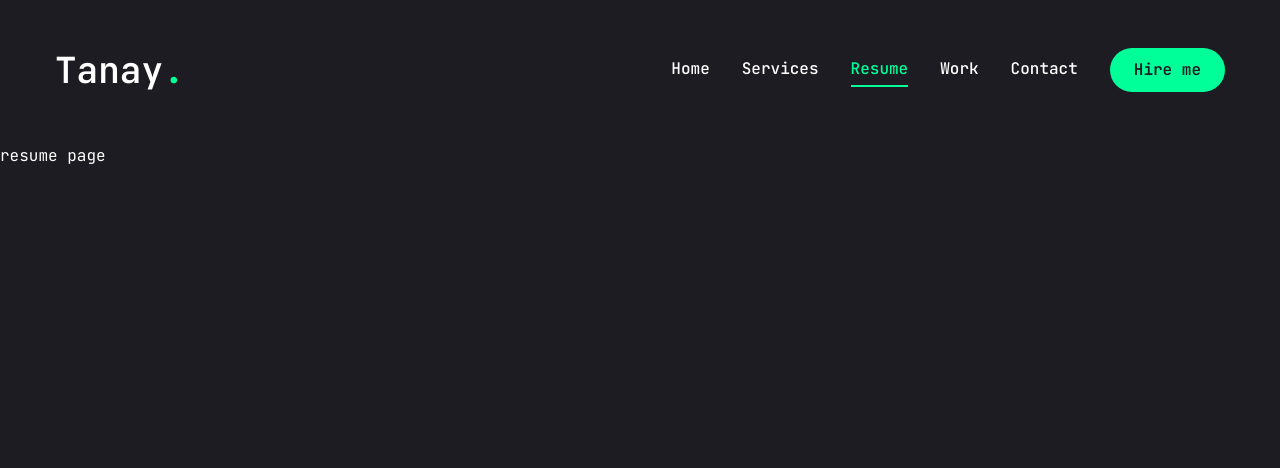
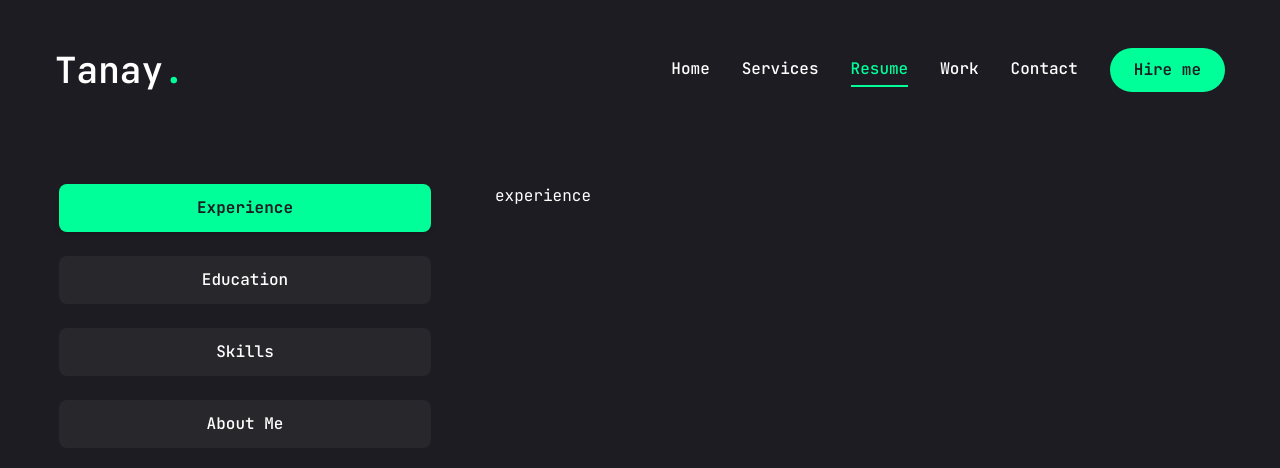
Before and after one commit to Tanaykumar01/portfolio, a Next.js app: page /resume in a window 1280 px wide. Shown: the top 468 px of the page. Built offline with nearby package versions, Linux system fonts and the light colour scheme.

Commit message:
learned and edit tabs section from redix ui

```diff
--- a/app/globals.css
+++ b/app/globals.css
@@ -8,7 +8,7 @@
   }
 
   .h1 {
-    @apply text-[40px] xl:text-[60px] leading-[1.1] font-semibold;
+    @apply text-[40px] xl:text-[52px] leading-[1.1] font-semibold;
   }
   .h2 {
     @apply text-[36px] xl:text-[38px] leading-[1.1] font-semibold;
--- a/app/page.jsx
+++ b/app/page.jsx
@@ -20,6 +20,7 @@ const Home = () => {
               I excel at crafting elegent digital experiences and I am
               proficient in various programing languages and technologies.
             </p>
+            {/* Motivated and detail-oriented B.Tech graduate in Electronics and Communication Engineering with strong technical skills in software development, web applications, and data structures. Seeking a challenging position to utilize my skills and contribute to innovative projects. */}
             {/* Button and Socials */}
             <div className="flex flex-col xl:flex-row items-center gap-8">
               <Button
--- a/app/resume/page.jsx
+++ b/app/resume/page.jsx
@@ -1,9 +1,187 @@
+"use client";
+
+import { Description } from "@radix-ui/react-dialog";
+import { icons } from "lucide-react";
+import {
+  FaHtml5,
+  FaCss3,
+  FaJs,
+  FaReact,
+  FaFigma,
+  FaNodeJs,
+} from "react-icons/fa";
+import {
+  SiMongodb,
+  SiRedux,
+  SiMaterialUi,
+  SiTailwindcss,
+  SiNextDotJs,
+} from "react-icons/si";
+
+const about = {
+  title: "About me",
+  description:
+    "Lorem ipsum dolor sit, amet consectetur adipisicing elit. Quaerat, provident ullam tenetur ea consequatur maiores!",
+  info: [
+    {
+      name: "Name",
+      icon: "Tanay Kumar",
+    },
+    {
+      name: "Phone",
+      icon: "+91 9931302202",
+    },
+    {
+      name: "Experience",
+      icon: "Freshers",
+    },
+    {
+      name: "Nationality",
+      icon: "Indian",
+    },
+    {
+      name: "Email",
+      icon: "tanayjhunjhunwala.official@gmail.com",
+    },
+    {
+      name: "FreeLancer",
+      icon: "Available",
+    },
+    {
+      name: "Languages",
+      icon: "English, Hindi",
+    },
+  ],
+};
+
+const experience = {
+  icons: "./assests/resume/badge.svg",
+  title: "My Experience",
+  description:
+    "Lorem ipsum dolor sit, amet consectetur adipisicing elit. Quaerat, provident ullam tenetur ea consequatur maiores!",
+  info: [
+    {
+      name: "Frontend",
+      icon: "HTML, CSS, JS, React, Redux, Material UI, Tailwind CSS, Next JS",
+    },
+    {
+      name: "Backend",
+      icon: "Node JS, MongoDB",
+    },
+    {
+      name: "Designing",
+      icon: "Figma",
+    },
+  ],
+};
+
+const education = {
+  icon: "./assests/resume/cap.svg",
+  title: "My Education",
+  description:
+    "Lorem ipsum dolor sit, amet consectetur adipisicing elit. Quaerat, provident ullam tenetur ea consequatur maiores!",
+  info: [
+    {
+      institution: "Indian Institute of Information Technology, Bhopal",
+      degree: "Btech in Electronics and Communication",
+      year: "2021-2025",
+    },
+    {
+      institution: "Online Course in Web Development",
+      degree: "Full stack web development",
+      year: "2024",
+    },
+  ],
+};
+
+const skills = {
+  title: "My Skills",
+  description:
+    "Lorem ipsum dolor sit, amet consectetur adipisicing elit. Quaerat, provident ullam tenetur ea consequatur maiores!",
+  info: [
+    {
+      name: "HTML",
+      icon: <FaHtml5 />,
+    },
+    {
+      name: "CSS",
+      icon: <FaCss3 />,
+    },
+    {
+      name: "JavaScript",
+      icon: <FaJs />,
+    },
+    {
+      name: "React",
+      icon: <FaReact />,
+    },
+    {
+      name: "Node JS",
+      icon: <FaNodeJs />,
+    },
+    {
+      name: "MongoDB",
+      icon: <SiMongodb />,
+    },
+    {
+      name: "Redux",
+      icon: <SiRedux />,
+    },
+    {
+      name: "Tailwind CSS",
+      icon: <SiTailwindcss />,
+    },
+    {
+      name: "Next JS",
+      icon: <SiNextDotJs />,
+    },
+    {
+      name: "Figma",
+      icon: <FaFigma />,
+    },
+  ],
+};
+
+import { Tabs, TabsContent, TabsList, TabsTrigger } from "@/components/ui/tabs";
+import {
+  Tooltip,
+  TooltipContent,
+  TooltipProvider,
+  TooltipTrigger,
+} from "@/components/ui/tooltip";
+import { ScrollArea } from "@/components/ui/scroll-area";
+import { easeIn, motion } from "framer-motion";
+
 const Resume = () => {
   return (
-    <div>
-      resume page
-    </div>
-  )
-}
+    <motion.div
+      initial={{ opacity: 0 }}
+      animate={{
+        opacity: 1,
+        transition: { delay: 2.4, duration: 0.4, ease: "easeIn" },
+      }}
+      className="min-h-[80vh] flex justify-center items-center py-12 xl:py-0"
+    >
+      <div className="container mx-auto">
+        <Tabs
+          defaultValue="experience"
+          className="flex flex-col xl:flex-row gap-[60px]"
+        >
+          <TabsList className="flex flex-col w-full max-w-[380px] mx-auto xl:mx-0 gap-6">
+            <TabsTrigger value="experience">Experience</TabsTrigger>
+            <TabsTrigger value="education">Education</TabsTrigger>
+            <TabsTrigger value="skills">Skills</TabsTrigger>
+            <TabsTrigger value="about">About Me</TabsTrigger>
+          </TabsList>
+          <div className="min-h-[70vh] w-full">
+            <TabsContent value="experience" className="w-full">
+              experience
+            </TabsContent>
+          </div>
+        </Tabs>
+      </div>
+    </motion.div>
+  );
+};
 
-export default Resume
+export default Resume;
--- a/components/ui/tabs.jsx
+++ b/components/ui/tabs.jsx
@@ -11,7 +11,7 @@ const TabsList = React.forwardRef(({ className, ...props }, ref) => (
   <TabsPrimitive.List
     ref={ref}
     className={cn(
-      "inline-flex h-10 items-center justify-center rounded-md bg-slate-100 p-1 text-slate-500 dark:bg-slate-800 dark:text-slate-400",
+      "inline-flex h-auto rounded-md p-1 text-primary",
       className
     )}
     {...props} />
@@ -22,7 +22,7 @@ const TabsTrigger = React.forwardRef(({ className, ...props }, ref) => (
   <TabsPrimitive.Trigger
     ref={ref}
     className={cn(
-      "inline-flex items-center justify-center whitespace-nowrap rounded-sm px-3 py-1.5 text-sm font-medium ring-offset-white transition-all focus-visible:outline-none focus-visible:ring-2 focus-visible:ring-slate-950 focus-visible:ring-offset-2 disabled:pointer-events-none disabled:opacity-50 data-[state=active]:bg-white data-[state=active]:text-slate-950 data-[state=active]:shadow-sm dark:ring-offset-slate-950 dark:focus-visible:ring-slate-300 dark:data-[state=active]:bg-slate-950 dark:data-[state=active]:text-slate-50",
+      "inline-flex items-center w-full bg-[#27272c] justify-center whitespace-nowrap text-white rounded-lg p-3 text-base font-medium ring-offset-white transition-all disabled:pointer-events-none disabled:opacity-50 data-[state=active]:bg-accent data-[state=active]:text-primary data-[state=active]:font-bold data-[state=active]:shadow-md ",
       className
     )}
     {...props} />
@@ -33,7 +33,7 @@ const TabsContent = React.forwardRef(({ className, ...props }, ref) => (
   <TabsPrimitive.Content
     ref={ref}
     className={cn(
-      "mt-2 ring-offset-white focus-visible:outline-none focus-visible:ring-2 focus-visible:ring-slate-950 focus-visible:ring-offset-2 dark:ring-offset-slate-950 dark:focus-visible:ring-slate-300",
+      "min-h-[480px] ring-offset-white focus-visible:outline-none focus-visible:ring-2 focus-visible:ring-slate-950 focus-visible:ring-offset-2 dark:ring-offset-slate-950 dark:focus-visible:ring-slate-300",
       className
     )}
     {...props} />
```
